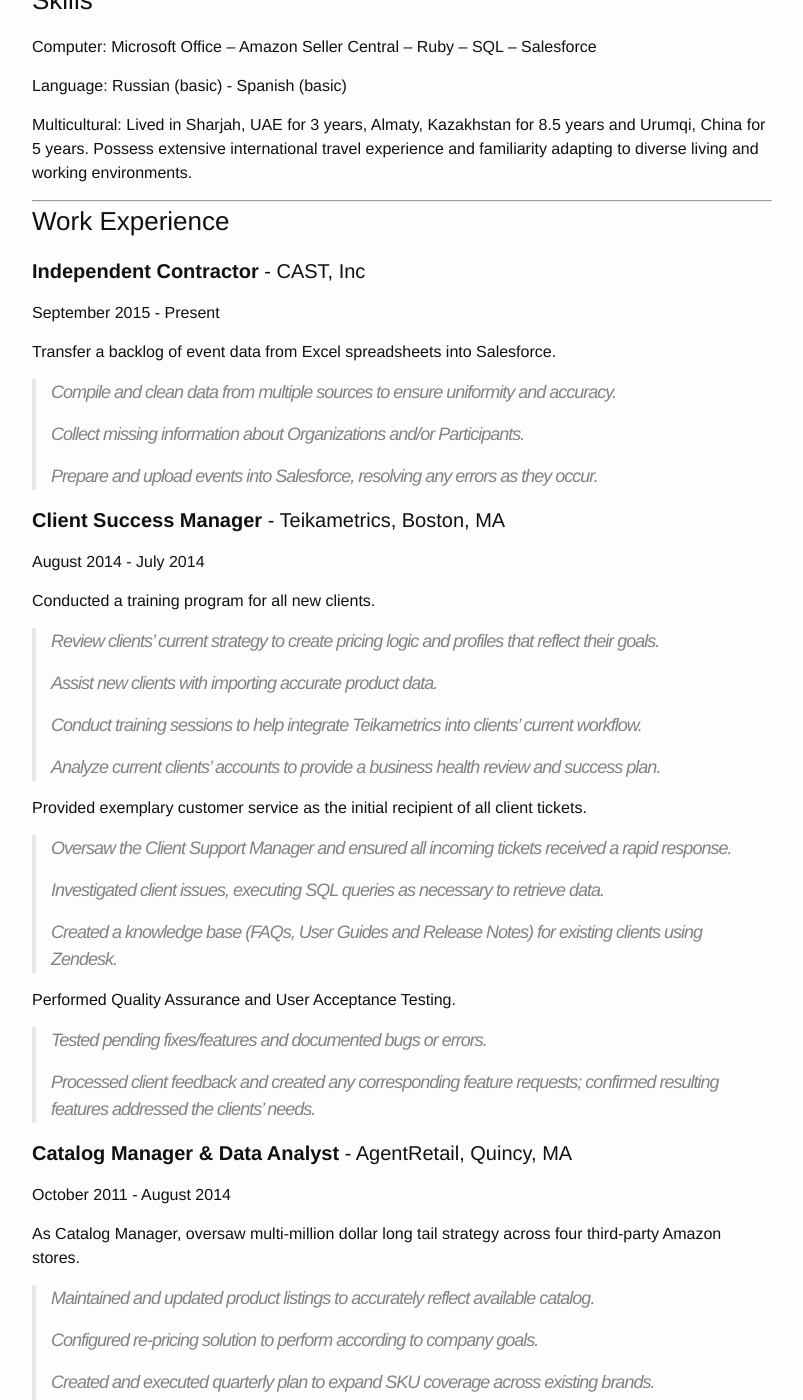
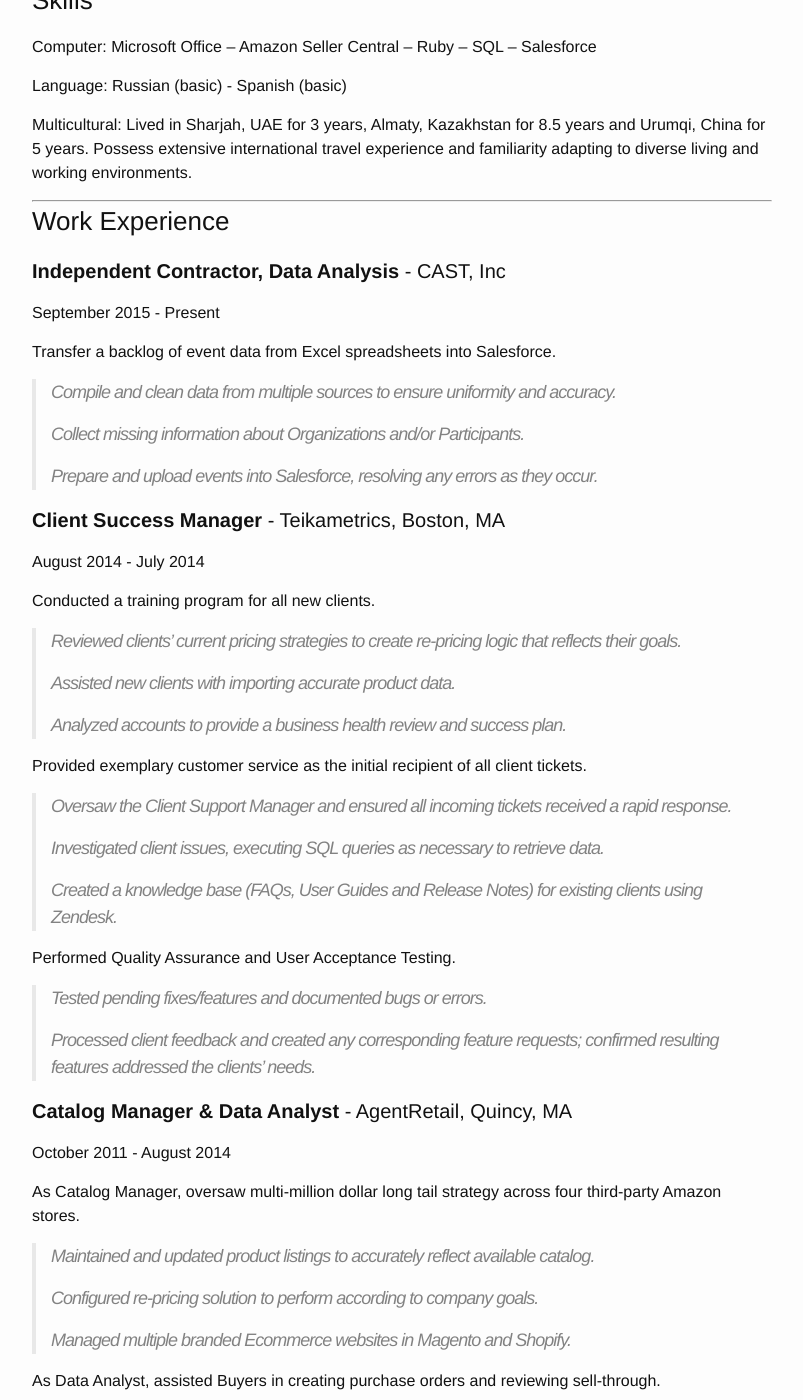
Before and after one commit to christopherfriberg/christopherfriberg, a Jekyll site: the page built from _pages/resume.md, in a window 1280 px wide and 1400 px high, scrolled down 428 px. Shown: the whole window, without its empty margins (238-1041 px from the left). Built offline with Jekyll 4.4.1, drawn with Linux system fonts in a browser that asks for light colours.

```diff
--- a/_pages/resume.md
+++ b/_pages/resume.md
@@ -31,7 +31,7 @@
 
 ### Work Experience
 
-#### **Independent Contractor** - CAST, Inc
+#### **Independent Contractor, Data Analysis** - CAST, Inc
 
 September 2015 - Present
 
@@ -49,13 +49,11 @@
 
 Conducted a training program for all new clients.
 
->Review clients’ current strategy to create pricing logic and profiles that reflect their goals.
+>Reviewed clients’ current pricing strategies to create re-pricing logic that reflects their goals.
 >
->Assist new clients with importing accurate product data.
+>Assisted new clients with importing accurate product data.
 >
->Conduct training sessions to help integrate Teikametrics into clients’ current workflow.
->
->Analyze current clients’ accounts to provide a business health review and success plan.
+>Analyzed accounts to provide a business health review and success plan.
 
 Provided exemplary customer service as the initial recipient of all client tickets.
 
@@ -81,8 +79,6 @@
 >Maintained and updated product listings to accurately reflect available catalog.
 >
 >Configured re-pricing solution to perform according to company goals.
->
->Created and executed quarterly plan to expand SKU coverage across existing brands.
 >
 >Managed multiple branded Ecommerce websites in Magento and Shopify.
 
```
